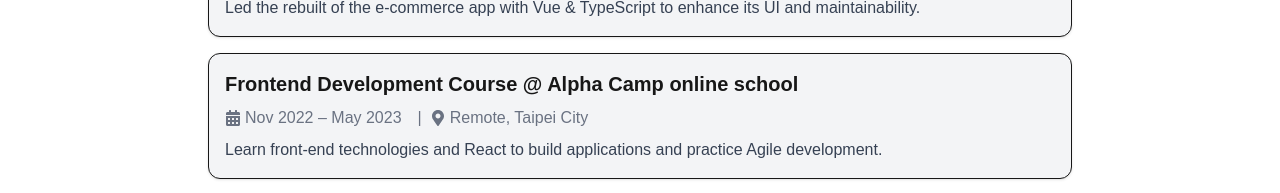
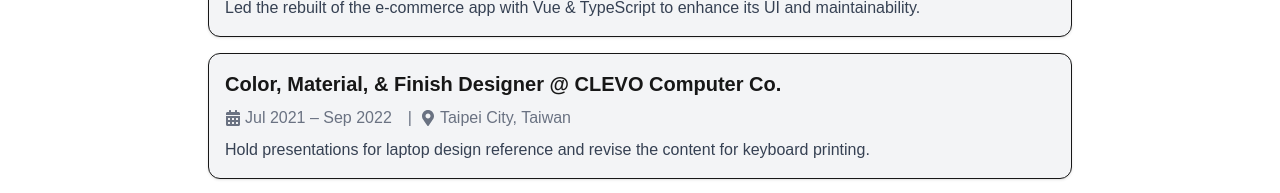
Before and after one commit to shanyueel/portfolio_shanyu_chou, a Next.js app: page / in a window 1280 px wide. Shown: the part 699-892 px from the top of the page. Built offline with nearby package versions, Linux system fonts and the light colour scheme; a web font is replaced by a local one.

Commit message:
remove alpha camp from work

```diff
--- a/src/app/page.tsx
+++ b/src/app/page.tsx
@@ -123,7 +123,7 @@
                 viewport={{once: true}}
                 className="mt-16"
             >
-                <ViewAllHeader title="Work & Experience" pageUrl="/work" itemCount={work.length}/>
+                <ViewAllHeader title="Work Experience" pageUrl="/work" itemCount={work.length}/>
                 <div className="grid gap-4">
                     {work.slice(0, 3).map((job, i) => (
                         <motion.div
--- a/src/data/work.ts
+++ b/src/data/work.ts
@@ -8,15 +8,15 @@
         description: 'Led the rebuilt of the e-commerce app with Vue & TypeScript to enhance its UI and maintainability.',
         locations: ['Taipei City', 'Taiwan']
     },
-    {
-        slug: 'AlphaCamp',
-        company: 'Alpha Camp online school',
-        title: 'Frontend Development Course',
-        start: 'Nov 2022',
-        end: 'May 2023',
-        description: 'Learn front-end technologies and React to build applications and practice Agile development.',
-        locations: ['Remote', 'Taipei City']
-    },
+    // {
+    //     slug: 'AlphaCamp',
+    //     company: 'Alpha Camp online school',
+    //     title: 'Frontend Development Course',
+    //     start: 'Nov 2022',
+    //     end: 'May 2023',
+    //     description: 'Learn front-end technologies and React to build applications and practice Agile development.',
+    //     locations: ['Remote', 'Taipei City']
+    // },
     {
         slug: 'ClevoComputer',
         company: 'CLEVO Computer Co.',
```
